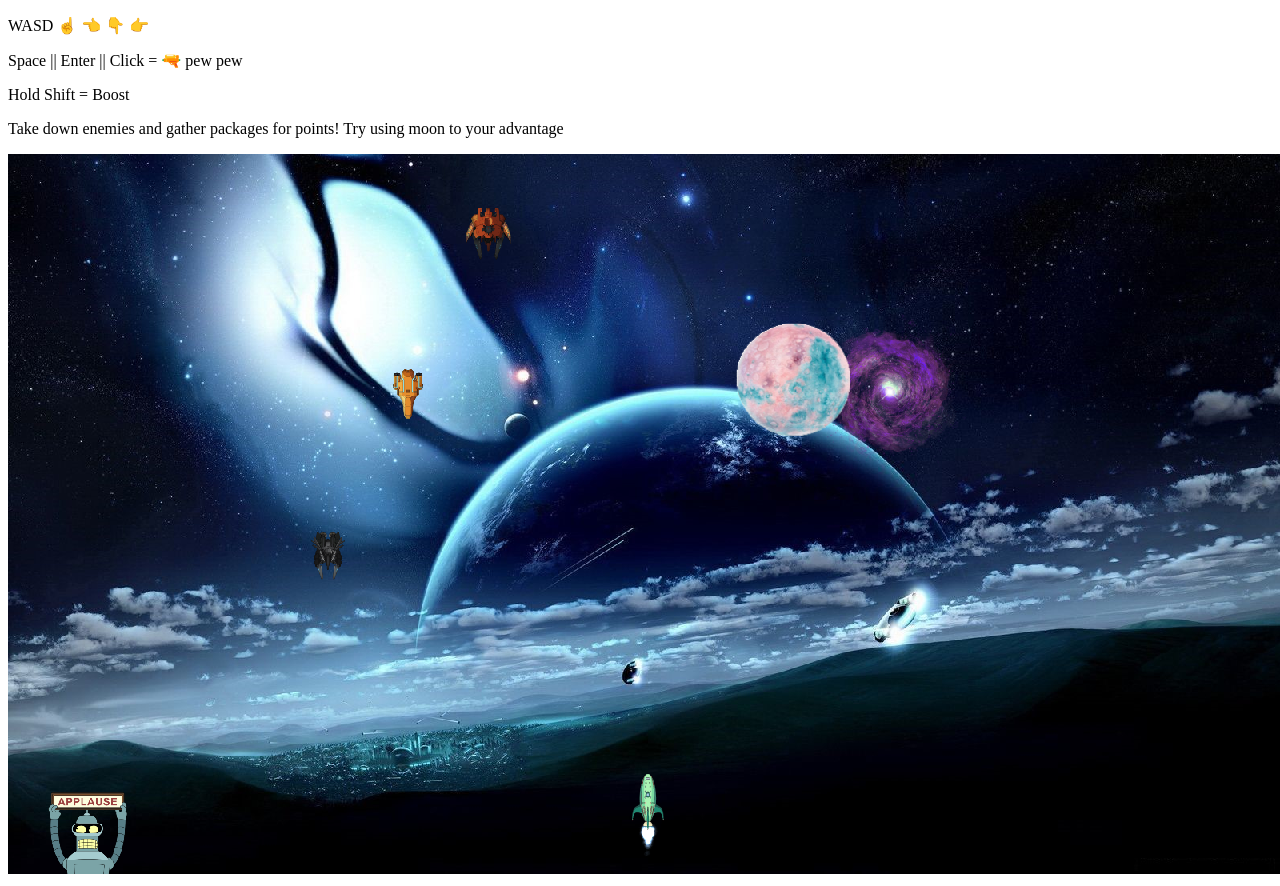
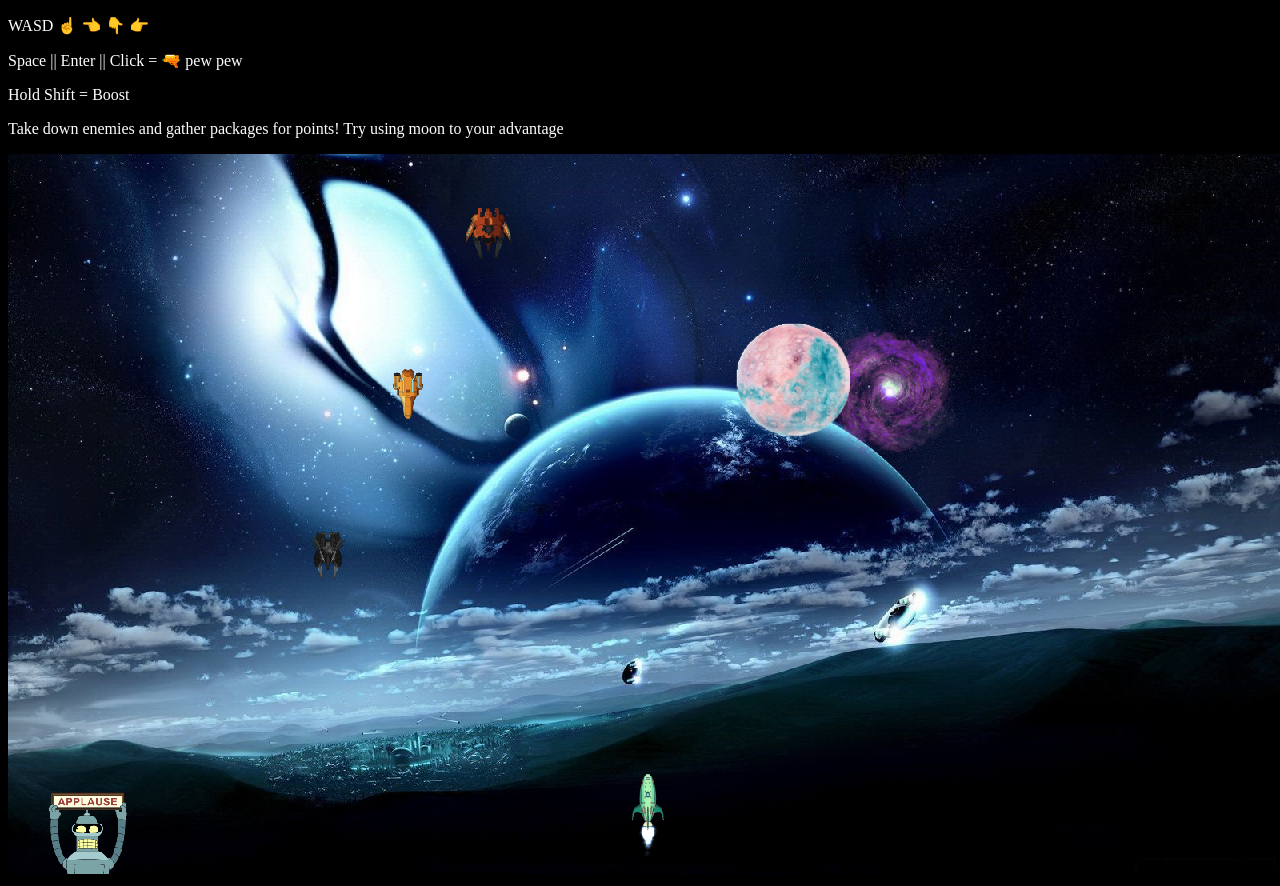
Before and after one commit to gitInLoserWereGoingShopping/planet-express, a website built with webpack: page index.html in a window 1280 px wide. Built offline with nearby package versions, Linux system fonts and the light colour scheme; animation ran at ten frames a second.

Commit message:
change background and text color of web page

```diff
--- a/index.html
+++ b/index.html
@@ -5,20 +5,20 @@
     <meta name="viewport" content="width=device-width, initial-scale=1.0">
     <link rel="shortcut icon" type="image/jpg" href="./assets/favicon.jpg"/>
     <meta http-equiv="X-UA-Compatible" content="ie=edge">
+    <style>
+        *{ Color : #fff;
+        Background : #000;}
+    </style>
     <title>Planet Express</title>
+    <script src="lib/phaser.min.js"></script>
+    <script src="dist/bundle.js"></script>
 </head>
 <body>
-    <div>
-        <script src="lib/phaser.min.js"></script>
-        <script src="dist/bundle.js"></script>
-    </div>
-
-    <div>
+    <div id='instructions'>
         <p>WASD ☝️ 👈 👇 👉</p>
         <p>Space || Enter || Click = 🔫 pew pew</p>
         <p>Hold Shift = Boost</p>
         <p>Take down enemies and gather packages for points! Try using moon to your advantage</p>
     </div>
-
 </body>
 </html>
```
